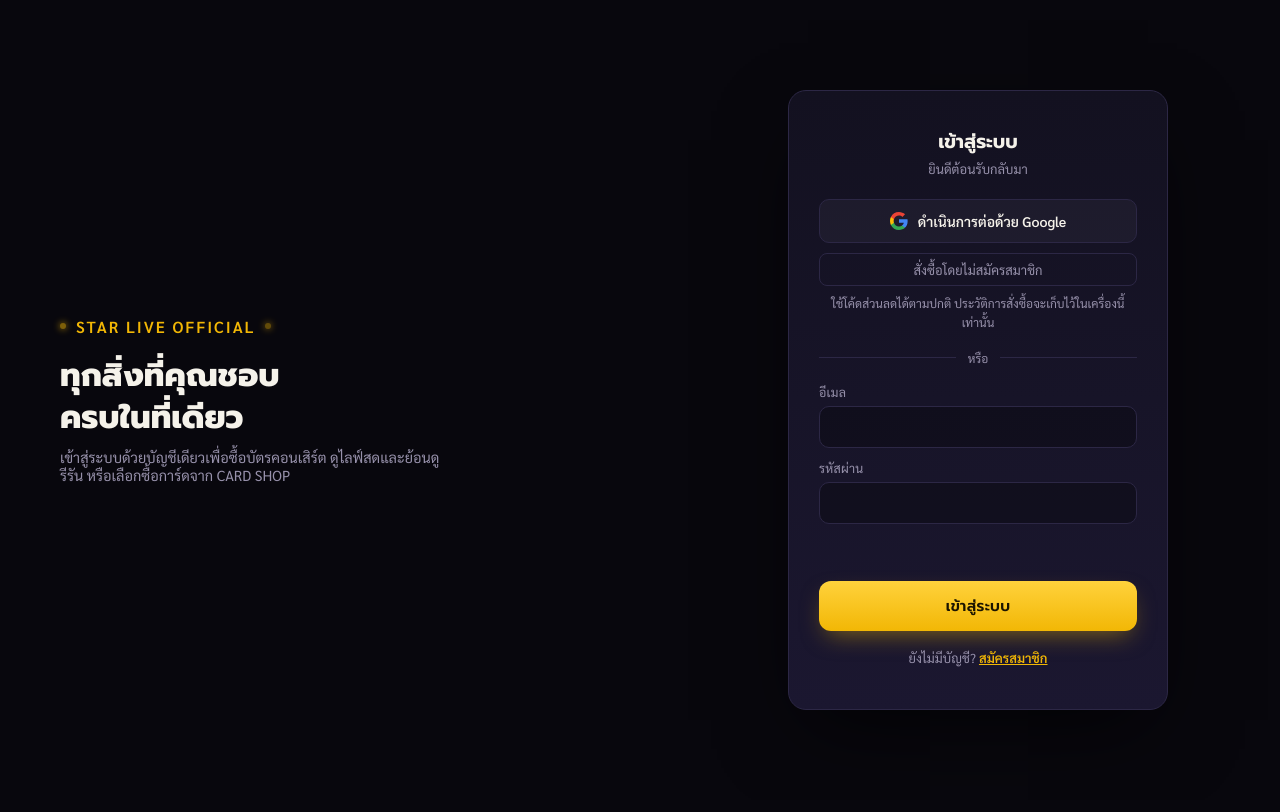
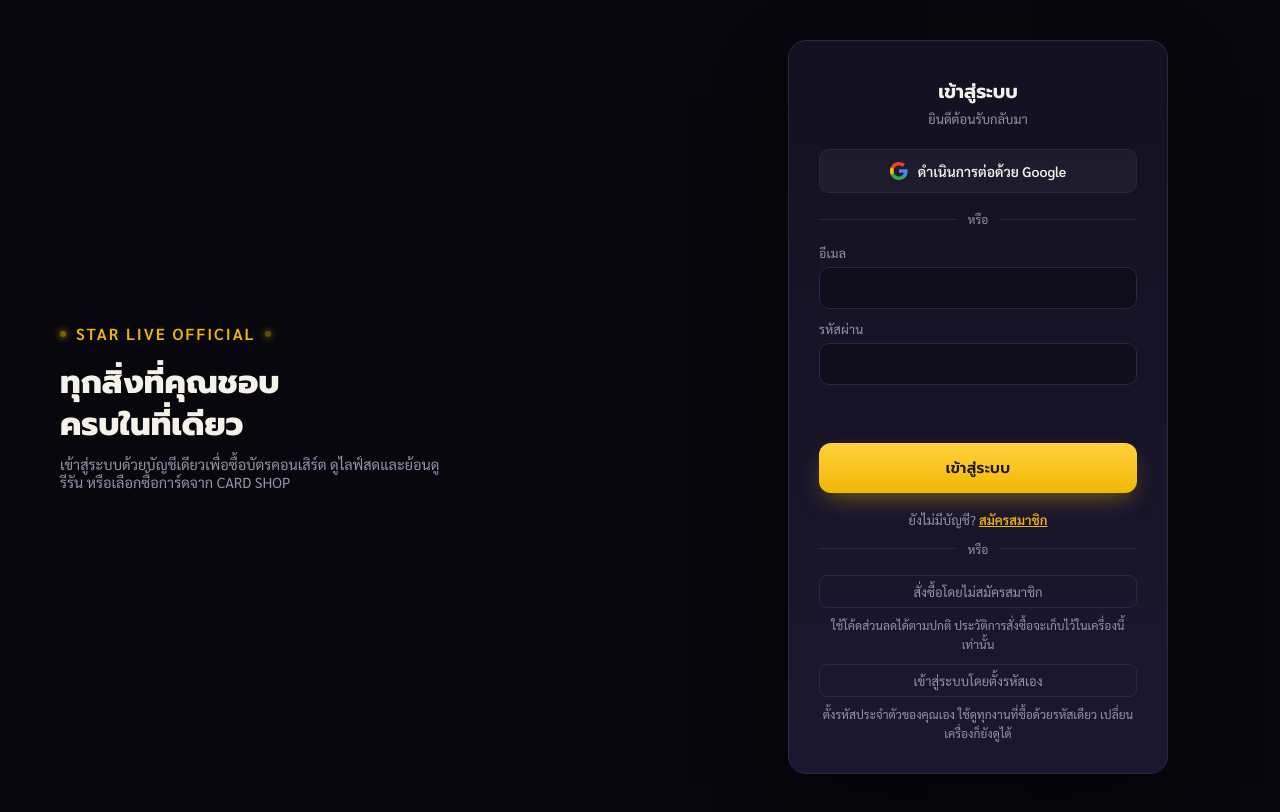
Before and after one commit to frame-570/starliveofficial-v2, a plain HTML site: page login.html in a window 1280 px wide. Drawn offline with Linux system fonts and the light colour scheme; a script that the page names is missing.

Commit message:
Refactor login.html to improve button layout

```diff
--- a/login.html
+++ b/login.html
@@ -35,9 +35,6 @@
           <svg width="18" height="18" viewBox="0 0 18 18"><path fill="#4285F4" d="M17.64 9.2c0-.64-.06-1.25-.16-1.84H9v3.48h4.84a4.14 4.14 0 0 1-1.8 2.72v2.26h2.9c1.7-1.57 2.7-3.88 2.7-6.62z"/><path fill="#34A853" d="M9 18c2.43 0 4.47-.8 5.96-2.18l-2.9-2.26c-.8.54-1.84.86-3.06.86-2.35 0-4.34-1.59-5.05-3.72H.9v2.33A9 9 0 0 0 9 18z"/><path fill="#FBBC05" d="M3.95 10.7A5.4 5.4 0 0 1 3.66 9c0-.59.1-1.17.29-1.7V4.97H.9A9 9 0 0 0 0 9c0 1.45.35 2.83.9 4.03l3.05-2.33z"/><path fill="#EA4335" d="M9 3.58c1.32 0 2.5.45 3.44 1.35l2.58-2.58C13.46.89 11.43 0 9 0A9 9 0 0 0 .9 4.97l3.05 2.33C4.66 5.17 6.65 3.58 9 3.58z"/></svg>
           ดำเนินการต่อด้วย Google
         </button>
-        <button type="button" id="guestBtnLogin" class="icon-btn" style="width:100%; margin-top:10px; justify-content:center; text-align:center;">สั่งซื้อโดยไม่สมัครสมาชิก</button>
-        <p class="muted" style="text-align:center; font-size:12px; line-height:1.6; margin:8px 0 0;">ใช้โค้ดส่วนลดได้ตามปกติ ประวัติการสั่งซื้อจะเก็บไว้ในเครื่องนี้เท่านั้น</p>
-
 
         <div class="login-divider"><span>หรือ</span></div>
 
@@ -57,6 +54,11 @@
         <p class="muted" style="text-align:center; font-size:13px; margin-top:18px;">
           ยังไม่มีบัญชี? <button type="button" id="goSignUp" class="link-btn">สมัครสมาชิก</button>
         </p>
+        <div class="login-divider" style="margin-top:6px;"><span>หรือ</span></div>
+        <button type="button" id="guestBtnLogin" class="icon-btn" style="width:100%; justify-content:center; text-align:center;">สั่งซื้อโดยไม่สมัครสมาชิก</button>
+        <p class="muted" style="text-align:center; font-size:12px; line-height:1.6; margin:8px 0 0;">ใช้โค้ดส่วนลดได้ตามปกติ ประวัติการสั่งซื้อจะเก็บไว้ในเครื่องนี้เท่านั้น</p>
+        <button type="button" id="memberBtnLogin" class="icon-btn" style="width:100%; justify-content:center; text-align:center; margin-top:10px;">เข้าสู่ระบบโดยตั้งรหัสเอง</button>
+        <p class="muted" style="text-align:center; font-size:12px; line-height:1.6; margin:8px 0 0;">ตั้งรหัสประจำตัวของคุณเอง ใช้ดูทุกงานที่ซื้อด้วยรหัสเดียว เปลี่ยนเครื่องก็ยังดูได้</p>
       </div>
 
       <div id="signUpMode" style="display:none;">
@@ -67,9 +69,6 @@
           <svg width="18" height="18" viewBox="0 0 18 18"><path fill="#4285F4" d="M17.64 9.2c0-.64-.06-1.25-.16-1.84H9v3.48h4.84a4.14 4.14 0 0 1-1.8 2.72v2.26h2.9c1.7-1.57 2.7-3.88 2.7-6.62z"/><path fill="#34A853" d="M9 18c2.43 0 4.47-.8 5.96-2.18l-2.9-2.26c-.8.54-1.84.86-3.06.86-2.35 0-4.34-1.59-5.05-3.72H.9v2.33A9 9 0 0 0 9 18z"/><path fill="#FBBC05" d="M3.95 10.7A5.4 5.4 0 0 1 3.66 9c0-.59.1-1.17.29-1.7V4.97H.9A9 9 0 0 0 0 9c0 1.45.35 2.83.9 4.03l3.05-2.33z"/><path fill="#EA4335" d="M9 3.58c1.32 0 2.5.45 3.44 1.35l2.58-2.58C13.46.89 11.43 0 9 0A9 9 0 0 0 .9 4.97l3.05 2.33C4.66 5.17 6.65 3.58 9 3.58z"/></svg>
           สมัครด้วย Google
         </button>
-        <button type="button" id="guestBtnSignUp" class="icon-btn" style="width:100%; margin-top:10px; justify-content:center; text-align:center;">สั่งซื้อโดยไม่สมัครสมาชิก</button>
-        <p class="muted" style="text-align:center; font-size:12px; line-height:1.6; margin:8px 0 0;">ใช้โค้ดส่วนลดได้ตามปกติ ประวัติการสั่งซื้อจะเก็บไว้ในเครื่องนี้เท่านั้น</p>
-
 
         <div class="login-divider"><span>หรือ</span></div>
 
@@ -94,6 +93,11 @@
         <p class="muted" style="text-align:center; font-size:13px; margin-top:18px;">
           มีบัญชีอยู่แล้ว? <button type="button" id="goSignIn" class="link-btn">เข้าสู่ระบบ</button>
         </p>
+        <div class="login-divider" style="margin-top:6px;"><span>หรือ</span></div>
+        <button type="button" id="guestBtnSignUp" class="icon-btn" style="width:100%; justify-content:center; text-align:center;">สั่งซื้อโดยไม่สมัครสมาชิก</button>
+        <p class="muted" style="text-align:center; font-size:12px; line-height:1.6; margin:8px 0 0;">ใช้โค้ดส่วนลดได้ตามปกติ ประวัติการสั่งซื้อจะเก็บไว้ในเครื่องนี้เท่านั้น</p>
+        <button type="button" id="memberBtnSignUp" class="icon-btn" style="width:100%; justify-content:center; text-align:center; margin-top:10px;">เข้าสู่ระบบโดยตั้งรหัสเอง</button>
+        <p class="muted" style="text-align:center; font-size:12px; line-height:1.6; margin:8px 0 0;">ตั้งรหัสประจำตัวของคุณเอง ใช้ดูทุกงานที่ซื้อด้วยรหัสเดียว เปลี่ยนเครื่องก็ยังดูได้</p>
       </div>
 
     </div>
```
